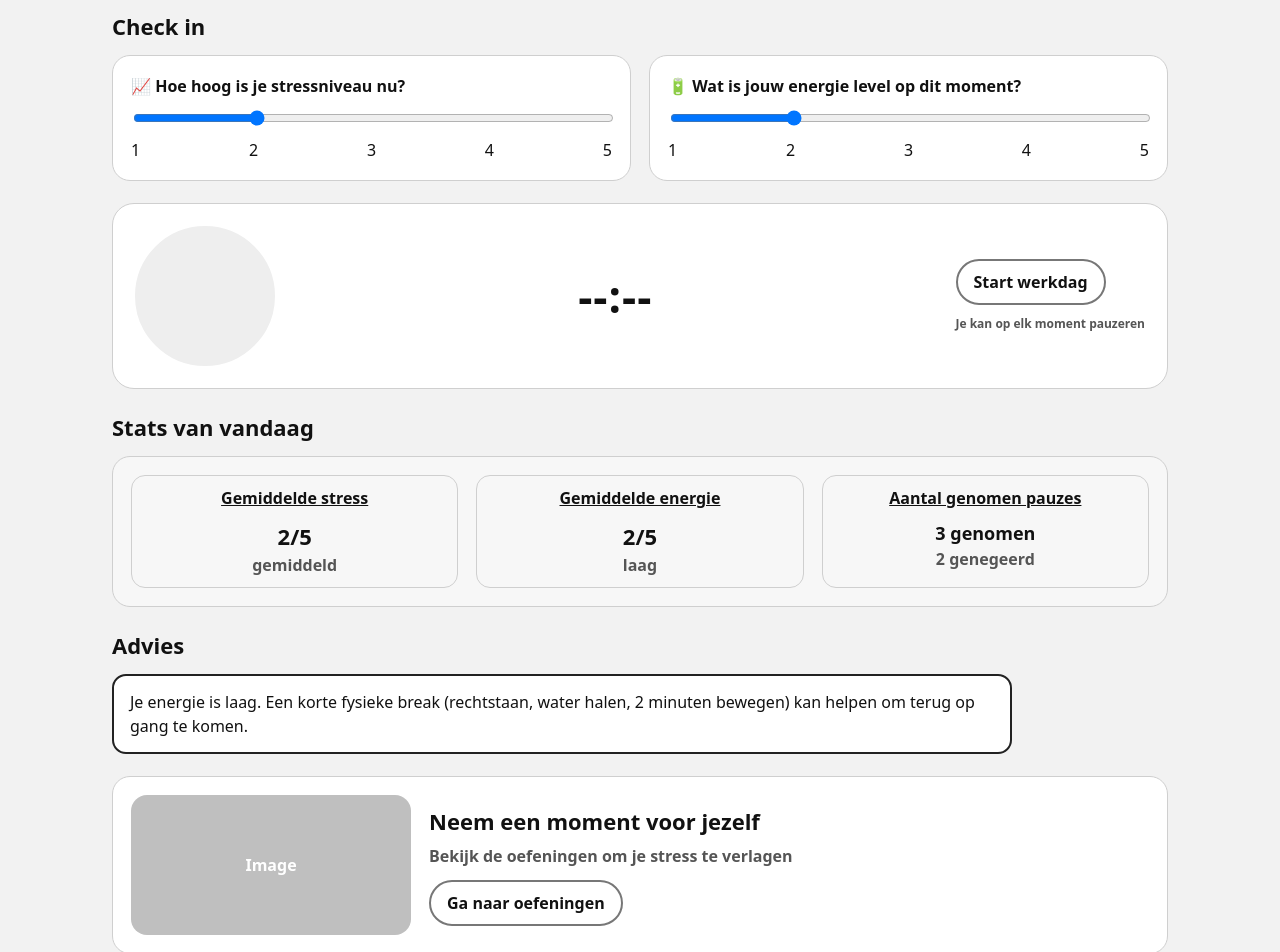
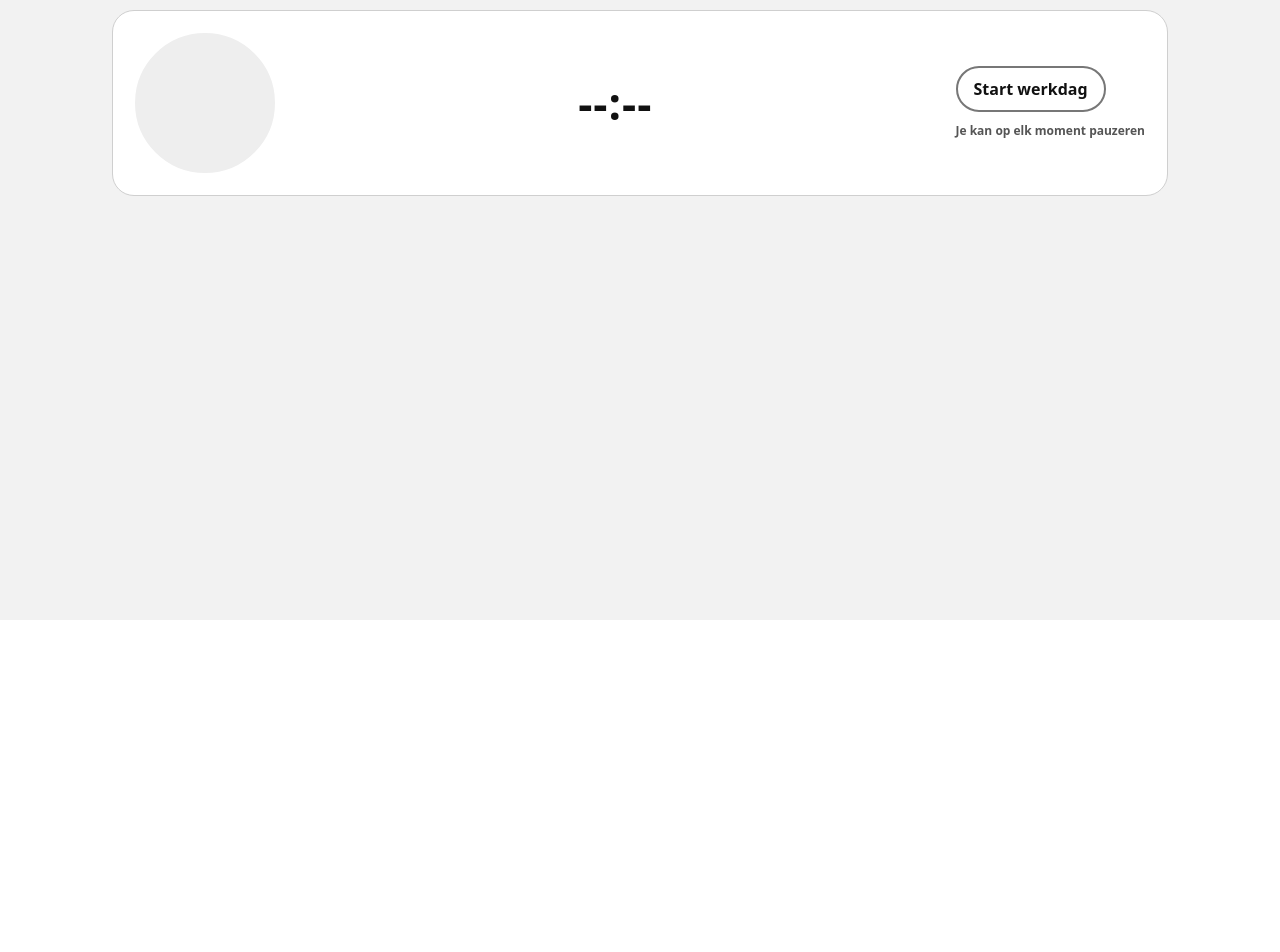
Before and after one commit to MaiteA2005/re-mind_app, a React app in the folder stress-app/frontend/: page / in a window 1280 px wide. Shown: the part 180-1132 px from the top of the page. After the commit the page ends 800 px from the top, so only its background shows below. Built offline with nearby package versions, Linux system fonts and the light colour scheme; the HTML template or start-up script is replaced by a standard one.

Commit message:
refactor: clean up App component and remove unused components

```diff
--- a/stress-app/frontend/src/App.jsx
+++ b/stress-app/frontend/src/App.jsx
@@ -2,11 +2,7 @@ import { useMemo, useState } from "react";
 import "./App.css";
 
 import Navbar from "./components/Navbar";
-import SliderCard from "./components/SliderCard";
 import WorkTimerCard from "./components/WorkTimerCard";
-import StatsCard from "./components/StatsCard1";
-import AdviceCard from "./components/AdviceCard";
-import ExerciseCard from "./components/ExerciseCard";
 import PauseSuggestions from "./components/PauseSuggestions";
 import BreathingExercises from "./components/BreathingExercises";
 import BreathingExerciseDetail from "./components/BreathingExerciseDetail";
@@ -16,37 +12,6 @@ export default function App() {
 
   const [currentPage, setCurrentPage] = useState("home"); // "home" | "pause" | "breathing" | "exercise-detail"
   const [selectedExercise, setSelectedExercise] = useState(null);
-
-  // Check-in
-  const [stress, setStress] = useState(2);
-  const [energy, setEnergy] = useState(2);
-
-  // Dummy “stats van vandaag” (kan je later berekenen/opslaan)
-  const stats = useMemo(() => {
-    const avgStress = stress; // demo: neem huidige waarde
-    const avgEnergy = energy;
-    return {
-      avgStress,
-      avgEnergy,
-      breaksTaken: 3,
-      breaksIgnored: 2
-    };
-  }, [stress, energy]);
-
-  const adviceText = useMemo(() => {
-    // simpele, uitlegbare regels (perfect voor demo)
-    if (stress >= 4 && energy <= 2) {
-      return "Je stress is hoog en je energie laag. Plan vandaag bewust een korte decompressie (5 minuten, zonder scherm) en neem de eerstvolgende pauze.";
-    }
-    if (stress >= 4) {
-      return "Je stress is vandaag verhoogd. Overweeg een korte ademhalingsoefening en plan een micro-pauze binnen 15 minuten.";
-    }
-    if (energy <= 2) {
-      return "Je energie is laag. Een korte fysieke break (rechtstaan, water halen, 2 minuten bewegen) kan helpen om terug op gang te komen.";
-    }
-    return "Je stress en energie zijn momenteel in balans. Probeer dit ritme vast te houden en neem regelmatig korte pauzes.";
-  }, [stress, energy]);
-
 
 
   return (
@@ -71,43 +36,10 @@ export default function App() {
         <PauseSuggestions onNavigateToBreathing={() => setCurrentPage("breathing")} />
       ) : (
         <main className="page">
-          <h1 className="greeting">Hallo {name},</h1>
-
-          <section className="section">
-            <h2 className="sectionTitle">Check in</h2>
-
-            <div className="grid2">
-              <SliderCard
-                title="Hoe hoog is je stressniveau nu?"
-                value={stress}
-                onChange={setStress}
-                icon="📈"
-              />
-              <SliderCard
-                title="Wat is jouw energie level op dit moment?"
-                value={energy}
-                onChange={setEnergy}
-                icon="🔋"
-              />
-            </div>
-          </section>
+          <h1 className="greeting">Hallo,</h1>
 
           <section className="section">
             <WorkTimerCard />
-          </section>
-
-          <section className="section">
-            <h2 className="sectionTitle">Stats van vandaag</h2>
-            <StatsCard stats={stats} />
-          </section>
-
-          <section className="section">
-            <h2 className="sectionTitle">Advies</h2>
-            <AdviceCard text={adviceText} />
-          </section>
-
-          <section className="section">
-            <ExerciseCard />
           </section>
         </main>
       )}
--- a/stress-app/frontend/src/components/AdviceCard.jsx
+++ /dev/null
@@ -1,7 +0,0 @@
-export default function AdviceCard({ text }) {
-  return (
-    <div className="adviceBox">
-      {text}
-    </div>
-  );
-}
--- a/stress-app/frontend/src/components/ExerciseCard.jsx
+++ /dev/null
@@ -1,21 +0,0 @@
-export default function ExerciseCard() {
-  return (
-    <div className="card" style={{ display: "grid", gridTemplateColumns: "280px 1fr", gap: 18, alignItems: "center" }}>
-      <div style={{ height: 140, borderRadius: 16, background: "#bfbfbf", display: "grid", placeItems: "center", color: "#fff", fontWeight: 800 }}>
-        Image
-      </div>
-
-      <div>
-        <div style={{ fontSize: 22, fontWeight: 900 }}>Neem een moment voor jezelf</div>
-        <div className="muted" style={{ marginTop: 6, fontWeight: 700 }}>
-          Bekijk de oefeningen om je stress te verlagen
-        </div>
-        <div style={{ marginTop: 12 }}>
-          <button className="btn btnPrimary" onClick={() => alert("Oefeningen (demo)")}>
-            Ga naar oefeningen
-          </button>
-        </div>
-      </div>
-    </div>
-  );
-}
--- a/stress-app/frontend/src/components/Navbar.jsx
+++ b/stress-app/frontend/src/components/Navbar.jsx
@@ -5,7 +5,7 @@ export default function Navbar({ currentPage, setCurrentPage }) {
     <header className="nav">
       <div className="navInner">
         <div className="brand">
-          <span className="brandMark">Re:Mind</span>
+          <span className="brandMark">Logo</span>
         </div>
 
         <nav className="links">
--- a/stress-app/frontend/src/components/PauseCard.jsx
+++ b/stress-app/frontend/src/components/PauseCard.jsx
@@ -6,7 +6,7 @@ export default function PauseCard({ icon, title, isFavorite, onToggleFavorite, o
   };
 
   const handleFavoriteClick = (e) => {
-    e.stopPropagation(); // Prevent card click when clicking favorite
+    e.stopPropagation(); // Voorkom dat de card click event ook getriggerd wordt
     onToggleFavorite();
   };
 
--- a/stress-app/frontend/src/components/PauseSuggestions.jsx
+++ b/stress-app/frontend/src/components/PauseSuggestions.jsx
@@ -1,30 +1,10 @@
 import { useMemo, useState } from "react";
 import PauseCard from "./PauseCard";
 
-// Vervang icon paths door jouw echte icons in src/assets
-import posture from "../assets/houdingCheck.png";
-import trophy from "../assets/nameOneWin.png";
-import drink from "../assets/drinkPauze.png";
-import handStretch from "../assets/handStretch.png";
-import chest from "../assets/handToChestReset.png";
-import eye from "../assets/oogReset.png";
 import lungs from "../assets/ademhaling.png";
-import stretch from "../assets/stretchen.png";
-import walk from "../assets/korteWandeling.png";
-import visuals from "../assets/relaxingVisuals.png";
 
 const DATA = [
-  { id: "posture", type: "kort", title: "Houding check", icon: posture },
-  { id: "win", type: "kort", title: "Name one win", icon: trophy },
-  { id: "handStretch", type: "kort", title: "Hand stretch", icon: handStretch },
-  { id: "chest", type: "kort", title: "Hand to chest reset", icon: chest },
-  { id: "drink2", type: "kort", title: "Drink pauze", icon: drink },
-  { id: "eye", type: "kort", title: "Oog reset", icon: eye },
-
   { id: "breath", type: "lang", title: "Ademhaling", icon: lungs },
-  { id: "stretch", type: "lang", title: "Stretchen", icon: stretch },
-  { id: "walk", type: "lang", title: "Korte wandeling", icon: walk },
-  { id: "visuals", type: "lang", title: "Relaxing visuals", icon: visuals },
 ];
 
 export default function PauseSuggestions({ onNavigateToBreathing }) {
--- a/stress-app/frontend/src/components/SliderCard.jsx
+++ /dev/null
@@ -1,21 +0,0 @@
-export default function SliderCard({ title, value, onChange, icon }) {
-  return (
-    <div className="card">
-      <div className="cardTitle">{icon} {title}</div>
-
-      <input
-        type="range"
-        min="1"
-        max="5"
-        step="1"
-        value={value}
-        onChange={(e) => onChange(Number(e.target.value))}
-        style={{ width: "100%" }}
-      />
-
-      <div style={{ display: "flex", justifyContent: "space-between", marginTop: 6 }}>
-        <span>1</span><span>2</span><span>3</span><span>4</span><span>5</span>
-      </div>
-    </div>
-  );
-}
--- a/stress-app/frontend/src/components/StatsCard1.jsx
+++ /dev/null
@@ -1,29 +0,0 @@
-export default function StatsCard({ stats }) {
-  return (
-    <div className="card" style={{ background: "#f7f7f7", borderRadius: 18 }}>
-      <div className="statsRow">
-        <div className="statBlock">
-          <div className="statTop">Gemiddelde stress</div>
-          <div style={{ fontWeight: 900, fontSize: 22 }}>{stats.avgStress}/5</div>
-          <div className="muted" style={{ fontWeight: 700 }}>gemiddeld</div>
-        </div>
-
-        <div className="statBlock">
-          <div className="statTop">Gemiddelde energie</div>
-          <div style={{ fontWeight: 900, fontSize: 22 }}>{stats.avgEnergy}/5</div>
-          <div className="muted" style={{ fontWeight: 700 }}>laag</div>
-        </div>
-
-        <div className="statBlock">
-          <div className="statTop">Aantal genomen pauzes</div>
-          <div style={{ fontWeight: 900, fontSize: 18 }}>
-            {stats.breaksTaken} genomen
-          </div>
-          <div className="muted" style={{ fontWeight: 700 }}>
-            {stats.breaksIgnored} genegeerd
-          </div>
-        </div>
-      </div>
-    </div>
-  );
-}
```
